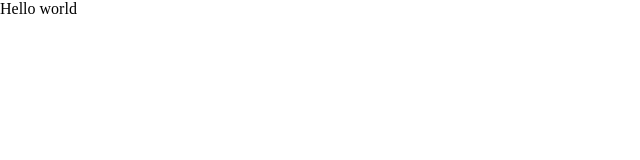
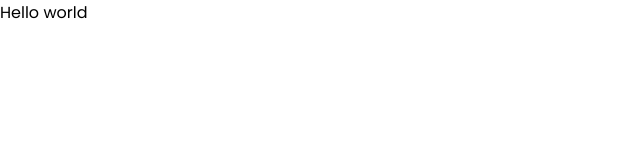
Before and after one commit to AdrianoAS/ignite-dtmoney, a React (Create React App) app: page / in a window 1280 px wide. Shown: the top 160 px of the page, without its empty margins (0-640 px from the left). Built offline with nearby package versions, Linux system fonts and the light colour scheme.

Commit message:
Adicionado font poppins no projeto

```diff
--- a/public/index.html
+++ b/public/index.html
@@ -1,10 +1,17 @@
 <!DOCTYPE html>
 <html lang="en">
   <head>
+    <link rel="preconnect" href="https://fonts.gstatic.com" crossorigin />
+    <link rel="preconnect" href="https://fonts.googleapis.com" />
+
     <meta charset="utf-8" />
     <meta name="viewport" content="width=device-width, initial-scale=1" />
 
     <link rel="shortcut icon" href="favicon.png" type="image/png" />
+    <link
+      href="https://fonts.googleapis.com/css2?family=Lato:wght@400;700&family=Poppins:wght@400;600&display=swap"
+      rel="stylesheet"
+    />
 
     <title>Dt money</title>
   </head>
--- a/src/assets/styles/globalstyle.ts
+++ b/src/assets/styles/globalstyle.ts
@@ -36,6 +36,15 @@
         -webkit-font-smoothing: antialiased;
     }
 
+    body, input, text-area, button{
+        font-family: 'Poppins', sans-serif ;
+        font-weight: 400 ;
+    }
+
+    h1, h2, h3,h4,h5,h6, strong{
+        font-weight: 600 ;
+    }
+
     button{
         cursor: pointer;
     }
```
